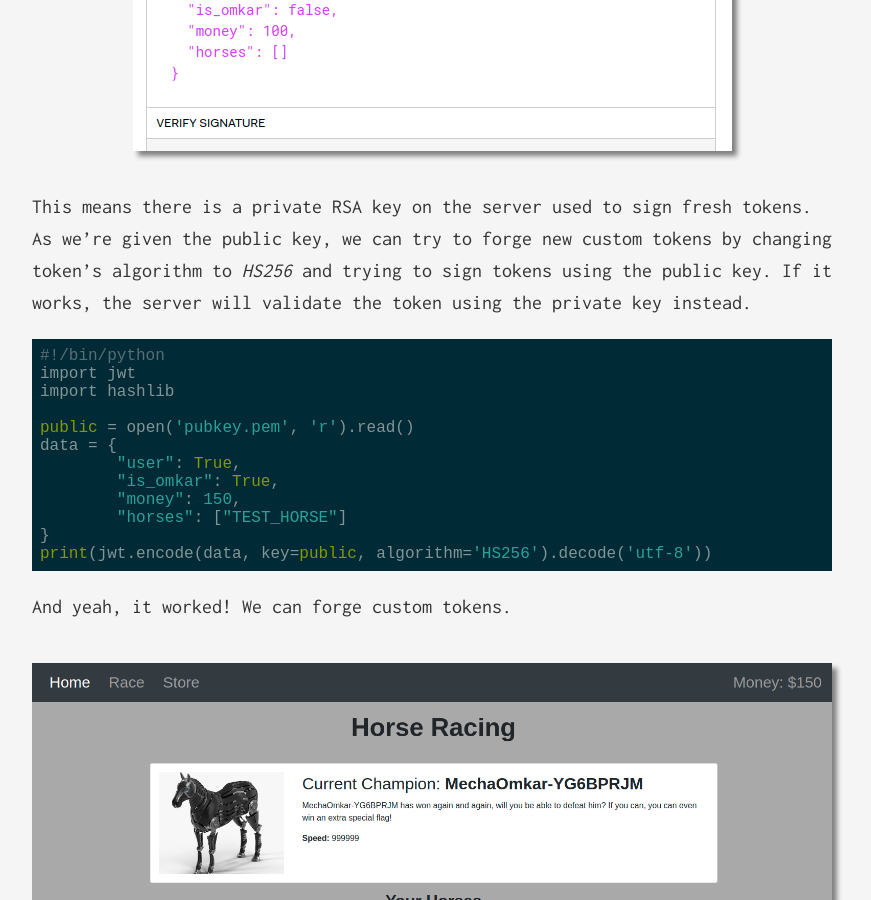
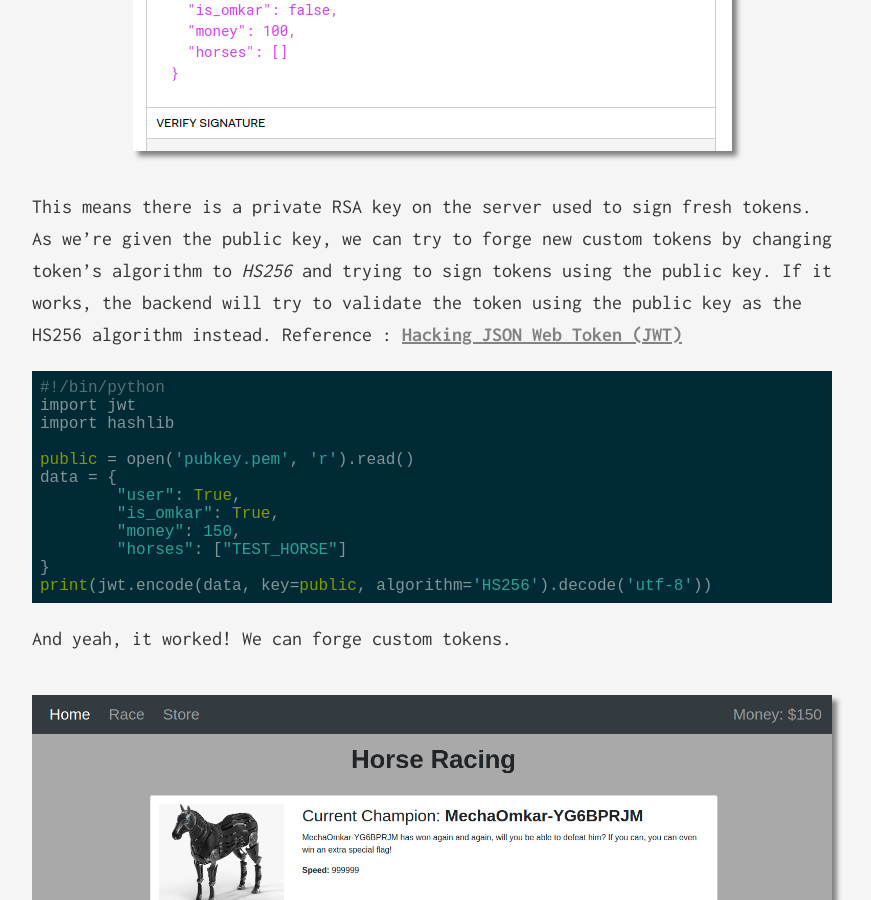
Before and after one commit to born2scan/born2scan.github.io, a Jekyll site: the page built from _posts/2020-05-29-TJCTF-2020.md, in a window 1280 px wide and 900 px high, scrolled down 16049 px. Shown: the whole window, without its empty margins (208-1079 px from the left). Built offline with Jekyll 4.4.1, drawn with Linux system fonts in a browser that asks for light colours.

Commit message:
Modifiche tjctf 2020

````diff
--- a/_posts/2020-05-29-TJCTF-2020.md
+++ b/_posts/2020-05-29-TJCTF-2020.md
@@ -540,7 +540,8 @@ Lets take our token to jwt.io :
 
 ![web](/assets/img/TJCTF20/web_11.png)
 
-This means there is a private RSA key on the server used to sign fresh tokens. As we're given the public key, we can try to forge new custom tokens by changing token's algorithm to _HS256_ and trying to sign tokens using the public key. If it works, the server will validate the token using the private key instead.
+This means there is a private RSA key on the server used to sign fresh tokens. As we're given the public key, we can try to forge new custom tokens by changing token's algorithm to _HS256_ and trying to sign tokens using the public key. If it works, the backend will try to validate the token using the public key as the HS256 algorithm instead.
+Reference : [Hacking JSON Web Token (JWT)](https://medium.com/101-writeups/hacking-json-web-token-jwt-233fe6c862e6){:target="_blank"}
 
 ```python
 #!/bin/python
````
